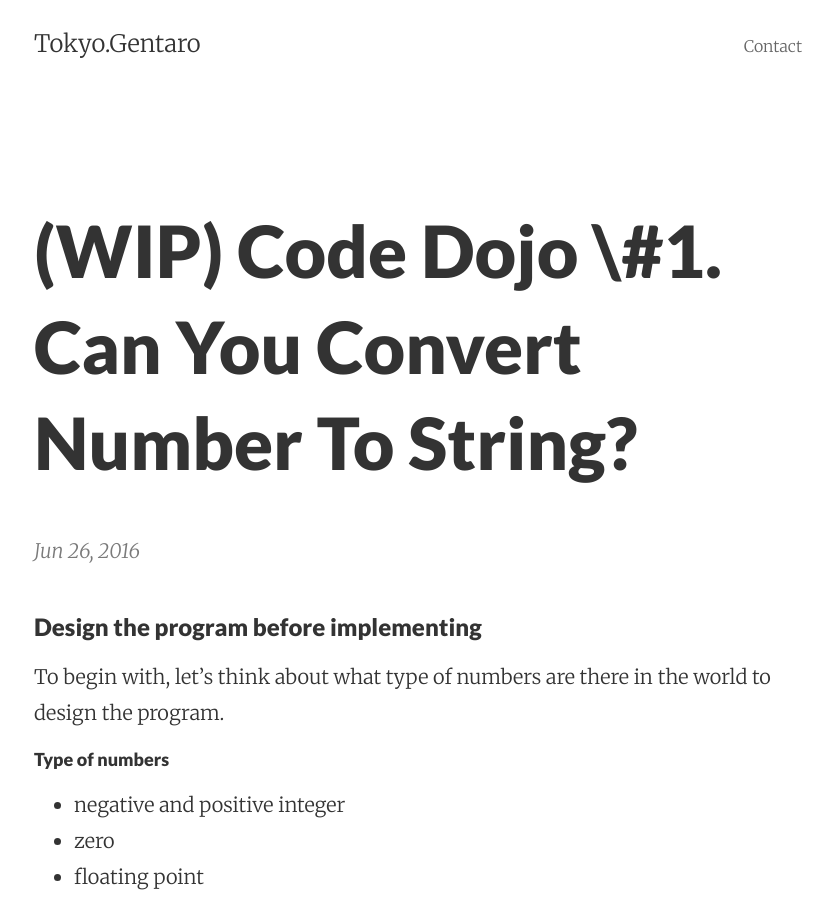
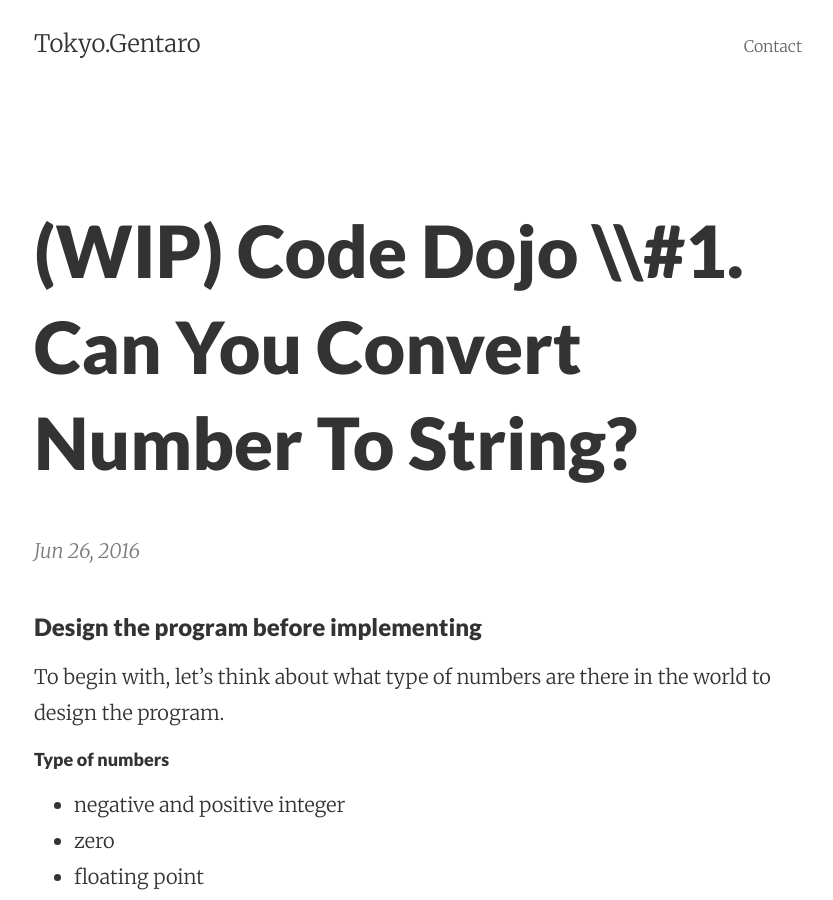
Before and after one commit to gentaro-sakamoto/gentaro-sakamoto.github.io, a Jekyll site: the page built from _posts/2016-06-26-wip-code-dojo-1-can-you-convert-number-to-string.markdown, in a window 1280 px wide and 900 px high. Shown: the whole window, without its empty margins (222-1055 px from the left). Built offline with Jekyll 4.4.1, drawn with Linux system fonts in a browser that asks for light colours.

```diff
--- a/_posts/2016-06-26-wip-code-dojo-1-can-you-convert-number-to-string.markdown
+++ b/_posts/2016-06-26-wip-code-dojo-1-can-you-convert-number-to-string.markdown
@@ -1,6 +1,6 @@
 ---
 published: true
-title: (WIP) Code Dojo \#1. Can You Convert Number To String?
+title: (WIP) Code Dojo \\#1. Can You Convert Number To String?
 layout: post
 ---
 ### Design the program before implementing
```
